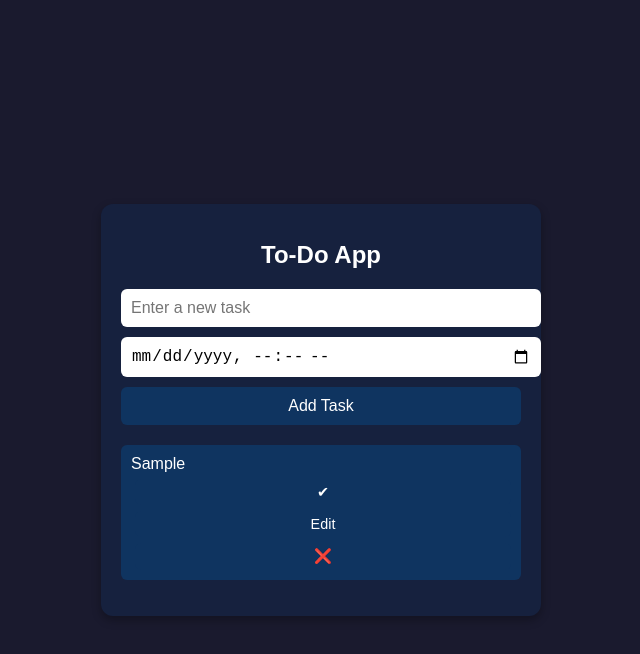
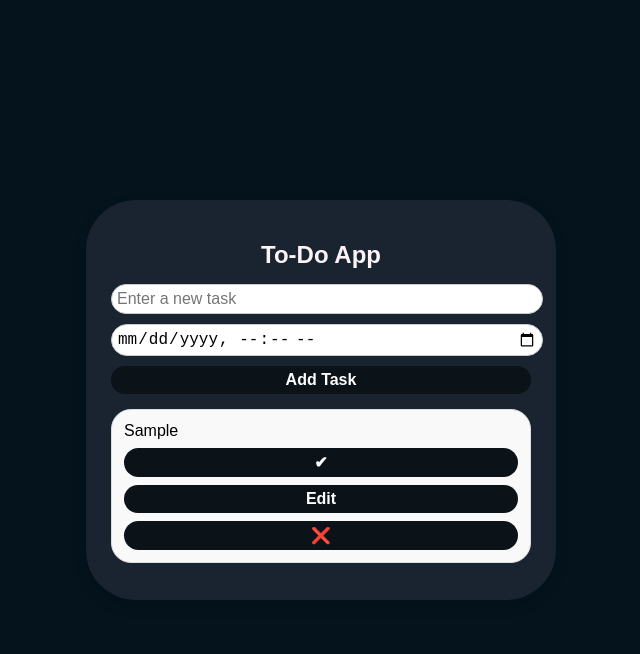
Before and after one commit to SINCHANA10015/SCT_WD_4, a plain HTML site: page index.html in a window 1280 px wide. Both pictures are taken after typing "Sample" into the empty fields and a click on the button "Add Task". Shown: the whole page, without its empty margins (319-959 px from the left). Drawn offline with Linux system fonts and the light colour scheme.

Commit message:
Update style.css

```diff
--- a/style.css
+++ b/style.css
@@ -1,97 +1,114 @@
 body {
   font-family: Arial, sans-serif;
-  background: #1a1a2e;
-  color: #fff;
+  background:#04131c;
+  margin: 0;
+  height: 100vh;
   display: flex;
   justify-content: center;
   align-items: center;
-  min-height: 100vh;
-  margin: 0;
-  padding: 10px;
+
+
 }
 
 .container {
-  background: #16213e;
-  padding: 20px;
-  border-radius: 12px;
+  background: #3f405561;
+  padding: 25px;
+  border-radius: 50px;
   width: 100%;
-  max-width: 400px;
-  box-shadow: 0 4px 10px rgba(0,0,0,0.3);
+  max-width: 420px;
+  box-shadow: 0 6px 15px rgba(0,0,0,0.1);
+  display: flex;
+  flex-direction: column;
+  align-items: center;
 }
 
 h1 {
   text-align: center;
-  margin-bottom: 20px;
+  margin-bottom: 15px;
   font-size: 1.5rem;
+  color: #fcf4f4;
 }
 
 .input-section {
+  width: 100%;
   display: flex;
   flex-direction: column;
   gap: 10px;
+  margin-bottom: 15px;
 }
 
 input, button {
-  padding: 10px;
-  border: none;
-  border-radius: 6px;
+  padding: 5px;
+  border-radius: 25px;
   font-size: 1rem;
-}
-
-input[type="text"], input[type="datetime-local"] {
+  border: 1px solid #ccc;
   width: 100%;
 }
 
 button {
-  background: #0f3460;
+  background:#0b1218;
   color: #fff;
+  border: none;
   cursor: pointer;
+  font-weight: bold;
 }
 
 button:hover {
-  background: #533483;
+  background: #77828f7c;
 }
 
 ul {
   list-style: none;
   padding: 0;
-  margin-top: 20px;
+  margin: 0;
+  width: 100%;
 }
 
 li {
-  background: #0f3460;
-  margin: 5px 0;
-  padding: 10px;
-  border-radius: 6px;
+  background: #f9f9f9;
+  margin-bottom: 12px;
+  padding: 12px;
+  border-radius: 20px;
+  border: 1px solid #ddd;
   display: flex;
-  flex-direction: column; /* stack for mobile */
+  flex-direction: column;
+  gap: 8px;
+}
+
+li span {
+  font-size: 1rem;
+  word-wrap: break-word;
+}
+
+
+.task-buttons {
+  display: flex;
+  justify-content: space-between;
   gap: 6px;
 }
 
-li span {
-  word-wrap: break-word; /* prevent overflow */
+.task-buttons button {
+  flex: 1;
+  border-radius: 20px;
+  padding: 8px;
+  font-size: 0.9rem;
+  cursor: pointer;
+  border: none;
 }
 
-li button {
-  padding: 5px 8px;
-  font-size: 0.9rem;
-  margin-left: 4px;
-}
-
-li div {
-  display: flex;
-  justify-content: flex-end;
-  gap: 5px;
-}
+.complete-btn { background: #28a745; color: white; }
+.edit-btn { background: #ffc107; color: black; }
+.delete-btn { background: #dc3545; color: white; }
 
 .completed {
   text-decoration: line-through;
-  opacity: 0.6;
+  color: gray;
 }
 
 @media (max-width: 500px) {
   .container {
-    padding: 15px;
+    border-radius: 30px;
+    padding: 20px;
   }
 
   h1 {
@@ -100,7 +117,7 @@ li div {
 
   input, button {
     font-size: 0.9rem;
-    padding: 8px;
+    padding: 10px;
   }
 
   li {
```
